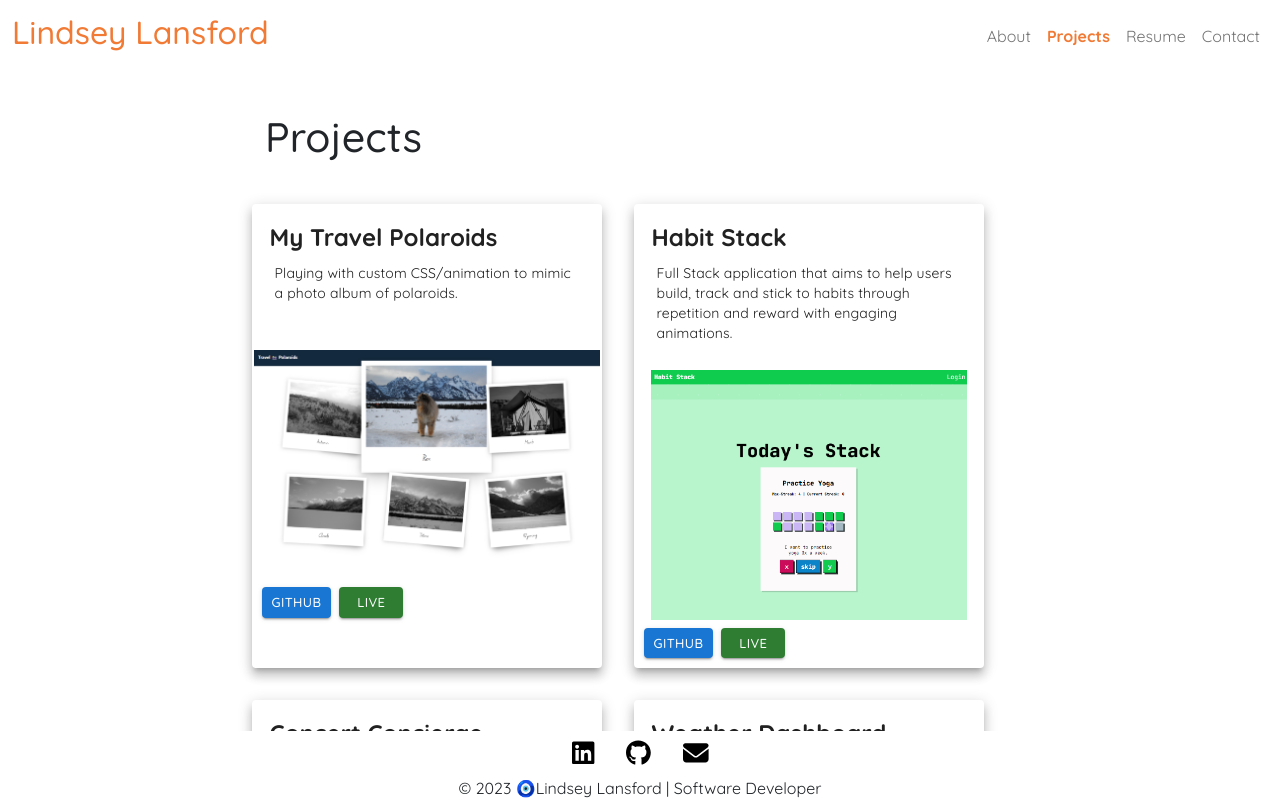
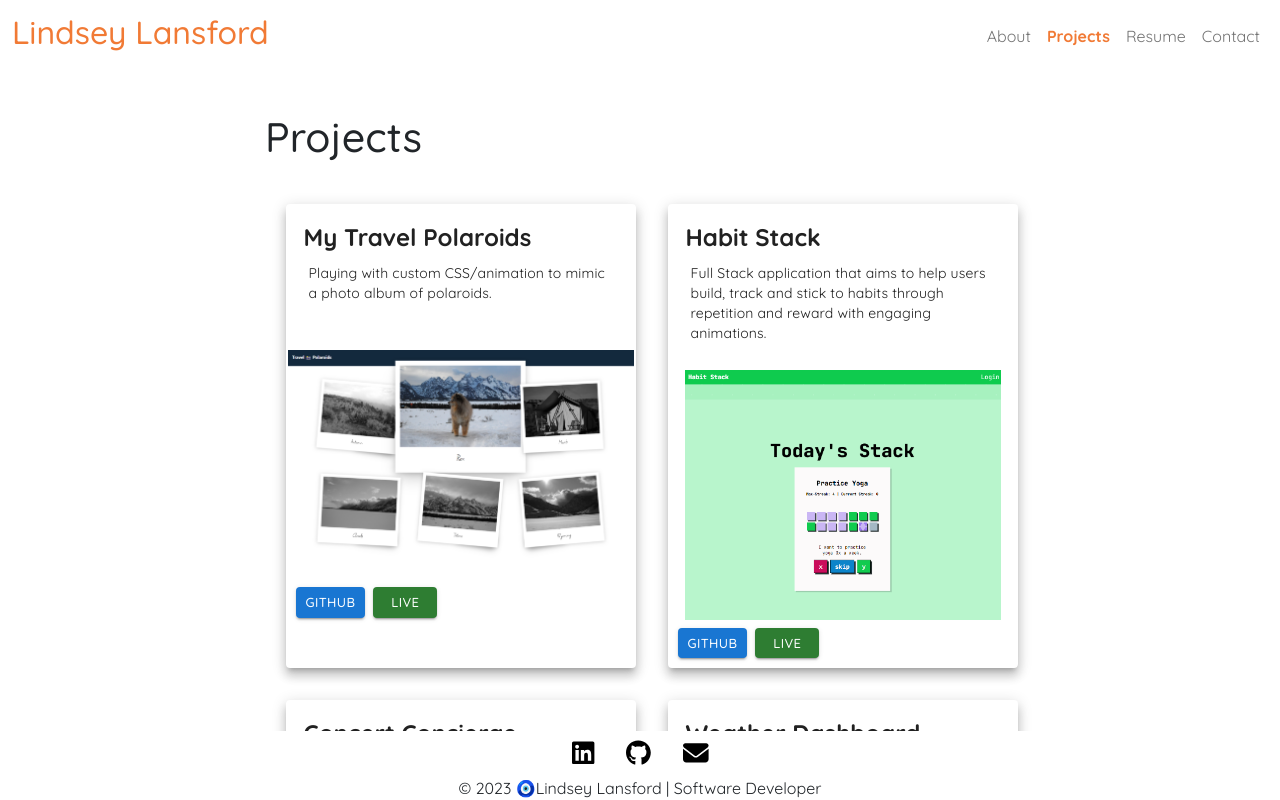
Before and after one commit to lindsey-lansford/react-portfolio, a React (Create React App) app: page /react-portfolio/portfolio in a window 1280 px wide. Shown: the top 800 px of the page. Built offline with nearby package versions, Linux system fonts and the light colour scheme; what react-animations would draw is missing.

Commit message:
styling cards center

```diff
--- a/src/styles/projectCard.css
+++ b/src/styles/projectCard.css
@@ -70,6 +70,23 @@ a:hover {
 }
 
 
+.css-1xgjpwf-MuiGrid-root {
+    width: calc(100% + 24px);
+    margin-left: 0 !important;
+    justify-content: center;
+}
+
+
+
+
+
+
+
+
+
+
+
+
 /* CSS for ./pages/CardLayout.js */
 /* .grid {
   min-height: 100%;
```
